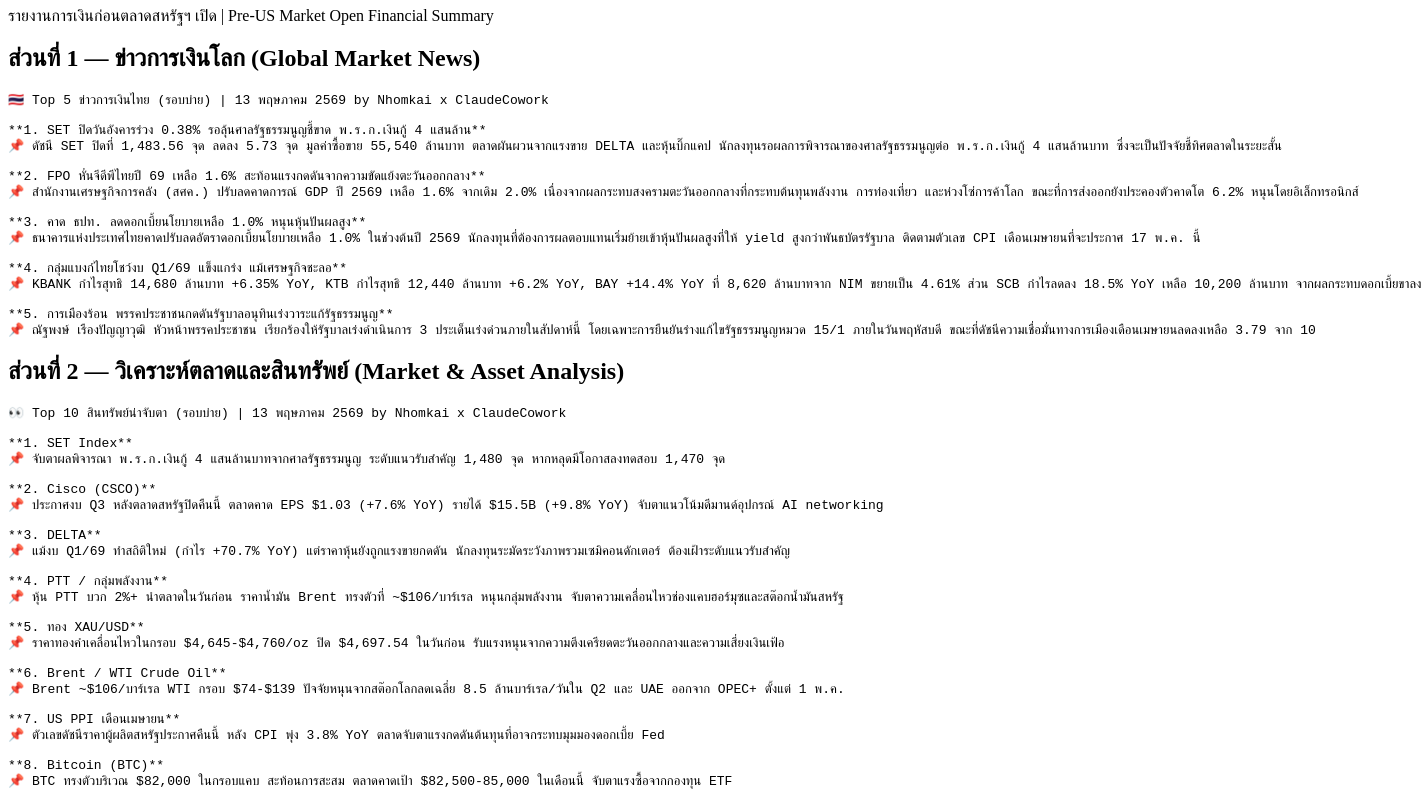
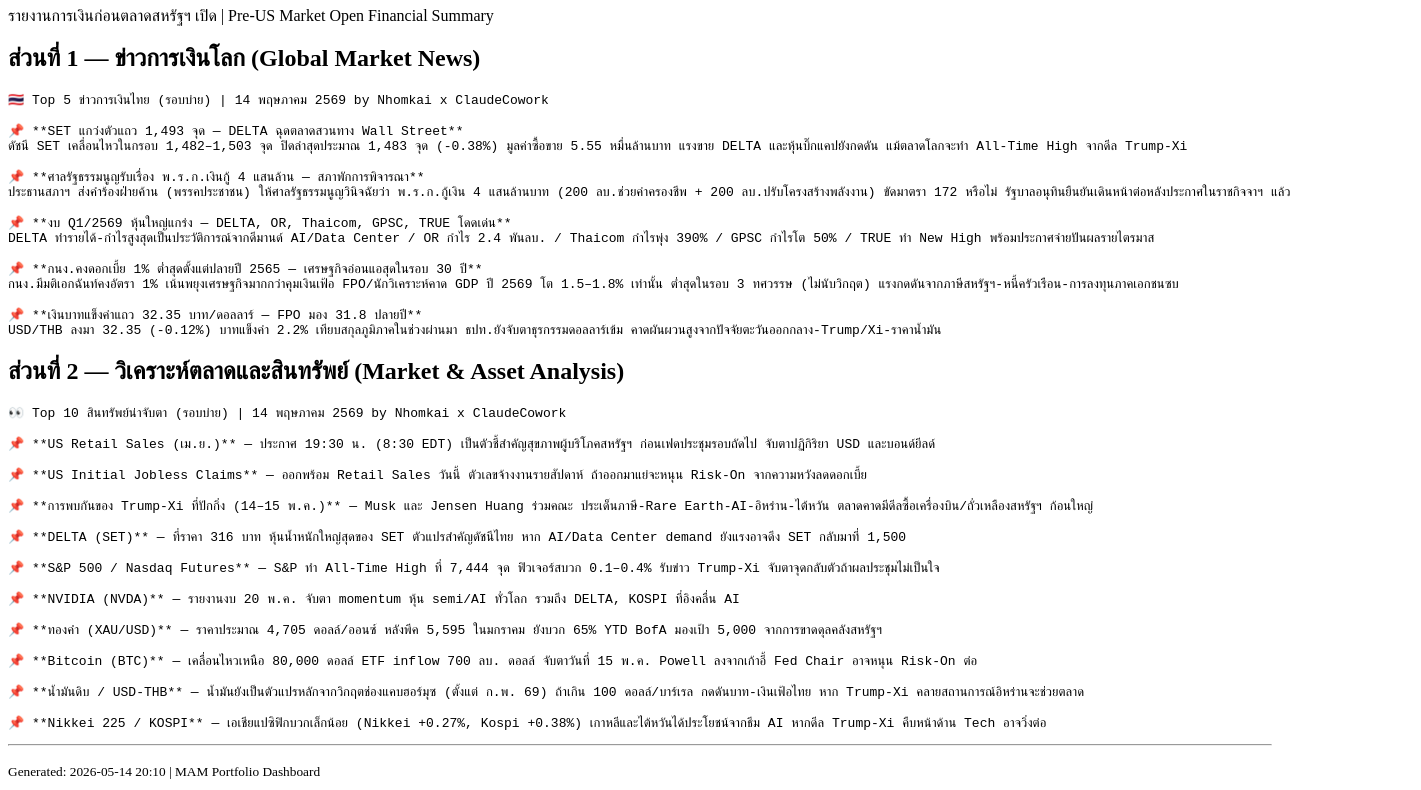
Before and after one commit to chaichatp/mam-news-audio, a plain HTML site: page brief.html in a window 1280 px wide. Shown: the part 73-863 px from the top of the page, 1421 px wide, since content can reach past the window. Drawn offline with Linux system fonts and the light colour scheme.

Commit message:
Update brief 2026-05-14

```diff
--- a/brief.html
+++ b/brief.html
@@ -1,66 +1,56 @@
 <!doctype html>
 <html lang="th">
 <head><meta charset="utf-8">
-<title>MAM Evening Brief — 13/5/2569</title>
+<title>MAM Evening Brief — 14/5/2569</title>
 </head>
 <body>
-<h1>MAM Evening Brief — 13/5/2569</h1>
+<h1>MAM Evening Brief — 14/5/2569</h1>
 <p>รายงานการเงินก่อนตลาดสหรัฐฯ เปิด | Pre-US Market Open Financial Summary</p>
 
 <h2>ส่วนที่ 1 — ข่าวการเงินโลก (Global Market News)</h2>
-<pre>🇹🇭 Top 5 ข่าวการเงินไทย (รอบบ่าย) | 13 พฤษภาคม 2569 by Nhomkai x ClaudeCowork
+<pre>🇹🇭 Top 5 ข่าวการเงินไทย (รอบบ่าย) | 14 พฤษภาคม 2569 by Nhomkai x ClaudeCowork
 
-**1. SET ปิดวันอังคารร่วง 0.38% รอลุ้นศาลรัฐธรรมนูญชี้ขาด พ.ร.ก.เงินกู้ 4 แสนล้าน**
-📌 ดัชนี SET ปิดที่ 1,483.56 จุด ลดลง 5.73 จุด มูลค่าซื้อขาย 55,540 ล้านบาท ตลาดผันผวนจากแรงขาย DELTA และหุ้นบิ๊กแคป นักลงทุนรอผลการพิจารณาของศาลรัฐธรรมนูญต่อ พ.ร.ก.เงินกู้ 4 แสนล้านบาท ซึ่งจะเป็นปัจจัยชี้ทิศตลาดในระยะสั้น
+📌 **SET แกว่งตัวแถว 1,493 จุด — DELTA ฉุดตลาดสวนทาง Wall Street**
+ดัชนี SET เคลื่อนไหวในกรอบ 1,482–1,503 จุด ปิดล่าสุดประมาณ 1,483 จุด (-0.38%) มูลค่าซื้อขาย 5.55 หมื่นล้านบาท แรงขาย DELTA และหุ้นบิ๊กแคปยังกดดัน แม้ตลาดโลกจะทำ All-Time High จากดีล Trump-Xi
 
-**2. FPO หั่นจีดีพีไทยปี 69 เหลือ 1.6% สะท้อนแรงกดดันจากความขัดแย้งตะวันออกกลาง**
-📌 สำนักงานเศรษฐกิจการคลัง (สศค.) ปรับลดคาดการณ์ GDP ปี 2569 เหลือ 1.6% จากเดิม 2.0% เนื่องจากผลกระทบสงครามตะวันออกกลางที่กระทบต้นทุนพลังงาน การท่องเที่ยว และห่วงโซ่การค้าโลก ขณะที่การส่งออกยังประคองตัวคาดโต 6.2% หนุนโดยอิเล็กทรอนิกส์
+📌 **ศาลรัฐธรรมนูญรับเรื่อง พ.ร.ก.เงินกู้ 4 แสนล้าน — สภาพักการพิจารณา**
+ประธานสภาฯ ส่งคำร้องฝ่ายค้าน (พรรคประชาชน) ให้ศาลรัฐธรรมนูญวินิจฉัยว่า พ.ร.ก.กู้เงิน 4 แสนล้านบาท (200 ลบ.ช่วยค่าครองชีพ + 200 ลบ.ปรับโครงสร้างพลังงาน) ขัดมาตรา 172 หรือไม่ รัฐบาลอนุทินยืนยันเดินหน้าต่อหลังประกาศในราชกิจจาฯ แล้ว
 
-**3. คาด ธปท. ลดดอกเบี้ยนโยบายเหลือ 1.0% หนุนหุ้นปันผลสูง**
-📌 ธนาคารแห่งประเทศไทยคาดปรับลดอัตราดอกเบี้ยนโยบายเหลือ 1.0% ในช่วงต้นปี 2569 นักลงทุนที่ต้องการผลตอบแทนเริ่มย้ายเข้าหุ้นปันผลสูงที่ให้ yield สูงกว่าพันธบัตรรัฐบาล ติดตามตัวเลข CPI เดือนเมษายนที่จะประกาศ 17 พ.ค. นี้
+📌 **งบ Q1/2569 หุ้นใหญ่แกร่ง — DELTA, OR, Thaicom, GPSC, TRUE โดดเด่น**
+DELTA ทำรายได้-กำไรสูงสุดเป็นประวัติการณ์จากดีมานด์ AI/Data Center / OR กำไร 2.4 พันลบ. / Thaicom กำไรพุ่ง 390% / GPSC กำไรโต 50% / TRUE ทำ New High พร้อมประกาศจ่ายปันผลรายไตรมาส
 
-**4. กลุ่มแบงก์ไทยโชว์งบ Q1/69 แข็งแกร่ง แม้เศรษฐกิจชะลอ**
-📌 KBANK กำไรสุทธิ 14,680 ล้านบาท +6.35% YoY, KTB กำไรสุทธิ 12,440 ล้านบาท +6.2% YoY, BAY +14.4% YoY ที่ 8,620 ล้านบาทจาก NIM ขยายเป็น 4.61% ส่วน SCB กำไรลดลง 18.5% YoY เหลือ 10,200 ล้านบาท จากผลกระทบดอกเบี้ยขาลง
+📌 **กนง.คงดอกเบี้ย 1% ต่ำสุดตั้งแต่ปลายปี 2565 — เศรษฐกิจอ่อนแอสุดในรอบ 30 ปี**
+กนง.มีมติเอกฉันท์คงอัตรา 1% เน้นพยุงเศรษฐกิจมากกว่าคุมเงินเฟ้อ FPO/นักวิเคราะห์คาด GDP ปี 2569 โต 1.5–1.8% เท่านั้น ต่ำสุดในรอบ 3 ทศวรรษ (ไม่นับวิกฤต) แรงกดดันจากภาษีสหรัฐฯ-หนี้ครัวเรือน-การลงทุนภาคเอกชนซบ
 
-**5. การเมืองร้อน พรรคประชาชนกดดันรัฐบาลอนุทินเร่งวาระแก้รัฐธรรมนูญ**
-📌 ณัฐพงษ์ เรืองปัญญาวุฒิ หัวหน้าพรรคประชาชน เรียกร้องให้รัฐบาลเร่งดำเนินการ 3 ประเด็นเร่งด่วนภายในสัปดาห์นี้ โดยเฉพาะการยืนยันร่างแก้ไขรัฐธรรมนูญหมวด 15/1 ภายในวันพฤหัสบดี ขณะที่ดัชนีความเชื่อมั่นทางการเมืองเดือนเมษายนลดลงเหลือ 3.79 จาก 10
+📌 **เงินบาทแข็งค่าแถว 32.35 บาท/ดอลลาร์ — FPO มอง 31.8 ปลายปี**
+USD/THB ลงมา 32.35 (-0.12%) บาทแข็งค่า 2.2% เทียบสกุลภูมิภาคในช่วงผ่านมา ธปท.ยังจับตาธุรกรรมดอลลาร์เข้ม คาดผันผวนสูงจากปัจจัยตะวันออกกลาง-Trump/Xi-ราคาน้ำมัน
 </pre>
 
 <h2>ส่วนที่ 2 — วิเคราะห์ตลาดและสินทรัพย์ (Market & Asset Analysis)</h2>
-<pre>👀 Top 10 สินทรัพย์น่าจับตา (รอบบ่าย) | 13 พฤษภาคม 2569 by Nhomkai x ClaudeCowork
+<pre>👀 Top 10 สินทรัพย์น่าจับตา (รอบบ่าย) | 14 พฤษภาคม 2569 by Nhomkai x ClaudeCowork
 
-**1. SET Index**
-📌 จับตาผลพิจารณา พ.ร.ก.เงินกู้ 4 แสนล้านบาทจากศาลรัฐธรรมนูญ ระดับแนวรับสำคัญ 1,480 จุด หากหลุดมีโอกาสลงทดสอบ 1,470 จุด
+📌 **US Retail Sales (เม.ย.)** — ประกาศ 19:30 น. (8:30 EDT) เป็นตัวชี้สำคัญสุขภาพผู้บริโภคสหรัฐฯ ก่อนเฟดประชุมรอบถัดไป จับตาปฏิกิริยา USD และบอนด์ยีลด์
 
-**2. Cisco (CSCO)**
-📌 ประกาศงบ Q3 หลังตลาดสหรัฐปิดคืนนี้ ตลาดคาด EPS $1.03 (+7.6% YoY) รายได้ $15.5B (+9.8% YoY) จับตาแนวโน้มดีมานด์อุปกรณ์ AI networking
+📌 **US Initial Jobless Claims** — ออกพร้อม Retail Sales วันนี้ ตัวเลขจ้างงานรายสัปดาห์ ถ้าออกมาแย่จะหนุน Risk-On จากความหวังลดดอกเบี้ย
 
-**3. DELTA**
-📌 แม้งบ Q1/69 ทำสถิติใหม่ (กำไร +70.7% YoY) แต่ราคาหุ้นยังถูกแรงขายกดดัน นักลงทุนระมัดระวังภาพรวมเซมิคอนดักเตอร์ ต้องเฝ้าระดับแนวรับสำคัญ
+📌 **การพบกันของ Trump-Xi ที่ปักกิ่ง (14–15 พ.ค.)** — Musk และ Jensen Huang ร่วมคณะ ประเด็นภาษี-Rare Earth-AI-อิหร่าน-ไต้หวัน ตลาดคาดมีดีลซื้อเครื่องบิน/ถั่วเหลืองสหรัฐฯ ก้อนใหญ่
 
-**4. PTT / กลุ่มพลังงาน**
-📌 หุ้น PTT บวก 2%+ นำตลาดในวันก่อน ราคาน้ำมัน Brent ทรงตัวที่ ~$106/บาร์เรล หนุนกลุ่มพลังงาน จับตาความเคลื่อนไหวช่องแคบฮอร์มุซและสต๊อกน้ำมันสหรัฐ
+📌 **DELTA (SET)** — ที่ราคา 316 บาท หุ้นน้ำหนักใหญ่สุดของ SET ตัวแปรสำคัญดัชนีไทย หาก AI/Data Center demand ยังแรงอาจดึง SET กลับมาที่ 1,500
 
-**5. ทอง XAU/USD**
-📌 ราคาทองคำเคลื่อนไหวในกรอบ $4,645-$4,760/oz ปิด $4,697.54 ในวันก่อน รับแรงหนุนจากความตึงเครียดตะวันออกกลางและความเสี่ยงเงินเฟ้อ
+📌 **S&amp;P 500 / Nasdaq Futures** — S&amp;P ทำ All-Time High ที่ 7,444 จุด ฟิวเจอร์สบวก 0.1–0.4% รับข่าว Trump-Xi จับตาจุดกลับตัวถ้าผลประชุมไม่เป็นใจ
 
-**6. Brent / WTI Crude Oil**
-📌 Brent ~$106/บาร์เรล WTI กรอบ $74-$139 ปัจจัยหนุนจากสต๊อกโลกลดเฉลี่ย 8.5 ล้านบาร์เรล/วันใน Q2 และ UAE ออกจาก OPEC+ ตั้งแต่ 1 พ.ค.
+📌 **NVIDIA (NVDA)** — รายงานงบ 20 พ.ค. จับตา momentum หุ้น semi/AI ทั่วโลก รวมถึง DELTA, KOSPI ที่อิงคลื่น AI
 
-**7. US PPI เดือนเมษายน**
-📌 ตัวเลขดัชนีราคาผู้ผลิตสหรัฐประกาศคืนนี้ หลัง CPI พุ่ง 3.8% YoY ตลาดจับตาแรงกดดันต้นทุนที่อาจกระทบมุมมองดอกเบี้ย Fed
+📌 **ทองคำ (XAU/USD)** — ราคาประมาณ 4,705 ดอลล์/ออนซ์ หลังพีค 5,595 ในมกราคม ยังบวก 65% YTD BofA มองเป้า 5,000 จากการขาดดุลคลังสหรัฐฯ
 
-**8. Bitcoin (BTC)**
-📌 BTC ทรงตัวบริเวณ $82,000 ในกรอบแคบ สะท้อนการสะสม ตลาดคาดเป้า $82,500-85,000 ในเดือนนี้ จับตาแรงซื้อจากกองทุน ETF
+📌 **Bitcoin (BTC)** — เคลื่อนไหวเหนือ 80,000 ดอลล์ ETF inflow 700 ลบ. ดอลล์ จับตาวันที่ 15 พ.ค. Powell ลงจากเก้าอี้ Fed Chair อาจหนุน Risk-On ต่อ
 
-**9. USD/THB**
-📌 ค่าเงินบาทแข็งค่าที่ 32.35 บาท/ดอลลาร์ -0.12% จากวันก่อน ตามแรงขายดอลลาร์ จับตาทิศทางทุนไหลและท่าทีของ Fed คืนนี้
+📌 **น้ำมันดิบ / USD-THB** — น้ำมันยังเป็นตัวแปรหลักจากวิกฤตช่องแคบฮอร์มุซ (ตั้งแต่ ก.พ. 69) ถ้าเกิน 100 ดอลล์/บาร์เรล กดดันบาท-เงินเฟ้อไทย หาก Trump-Xi คลายสถานการณ์อิหร่านจะช่วยตลาด
 
-**10. Nvidia (NVDA) - เตรียมรับงบ 20 พ.ค.**
-📌 แม้ยังไม่ใช่คืนนี้ แต่ตลาดเริ่มจัดพอร์ตล่วงหน้า ตลาดคาด EPS $1.76 (+116.9% YoY) รายได้ $78.5B (+78.2% YoY) เป็นตัวชี้ทิศกลุ่ม AI/Semi
+📌 **Nikkei 225 / KOSPI** — เอเชียแปซิฟิกบวกเล็กน้อย (Nikkei +0.27%, Kospi +0.38%) เกาหลีและไต้หวันได้ประโยชน์จากธีม AI หากดีล Trump-Xi คืบหน้าด้าน Tech อาจวิ่งต่อ
 </pre>
 
 <hr>
-<p><small>Generated: 2026-05-13 20:10 | MAM Portfolio Dashboard</small></p>
+<p><small>Generated: 2026-05-14 20:10 | MAM Portfolio Dashboard</small></p>
 </body>
 </html>
```
